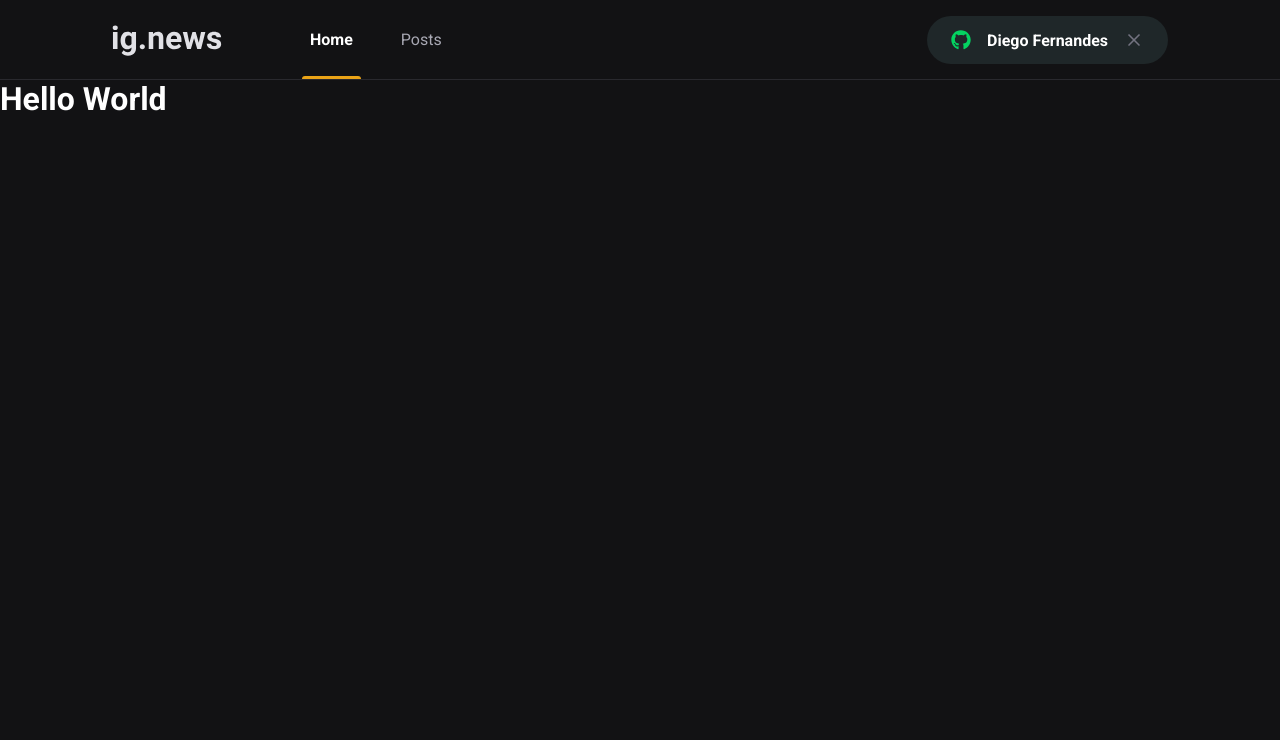
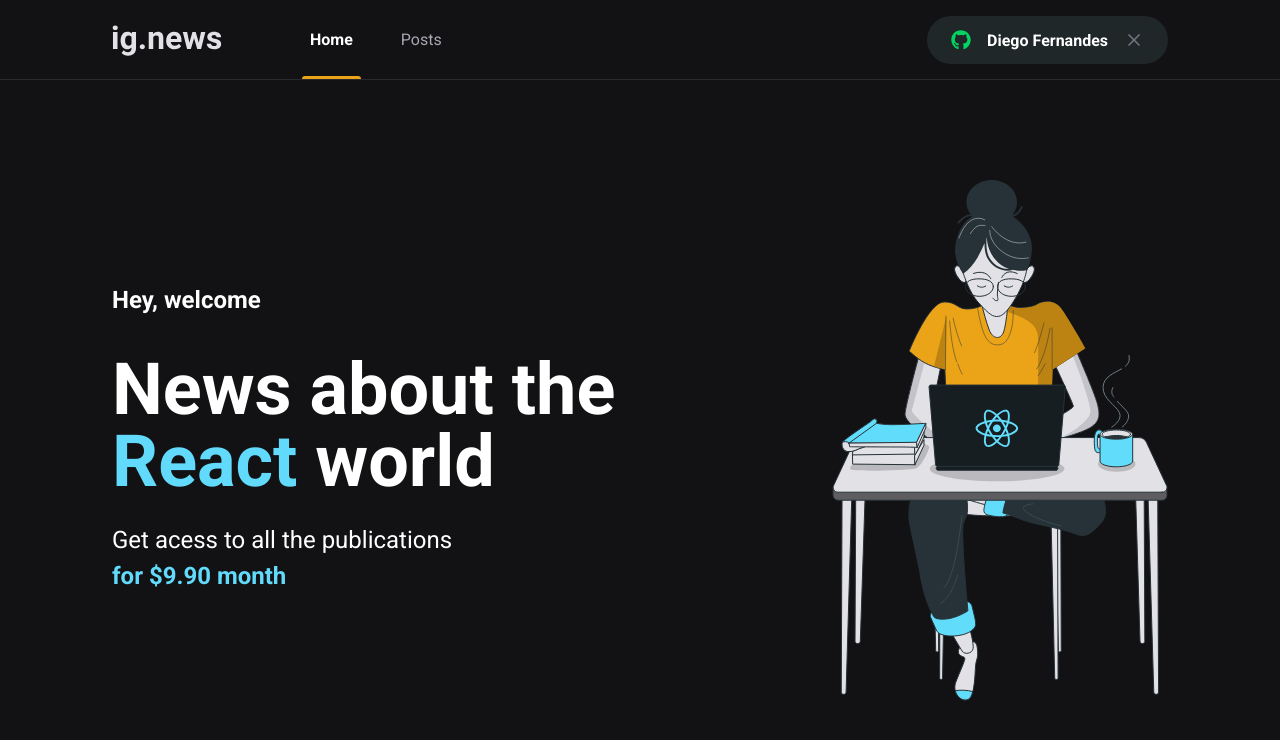
Before and after one commit to Joaopaulo33/ignews, a Next.js app: page / in a window 1280 px wide. Shown: the top 740 px of the page. Built offline with nearby package versions, Linux system fonts and the light colour scheme.

Commit message:
Criação home

```diff
--- /dev/null
+++ b/src/pages/home.module.scss
@@ -0,0 +1,42 @@
+.contentContainer{
+    max-width: 1120px;
+    margin: 0 auto;
+    padding: 0 2rem;
+//altura total da tela - 5rem, que é a altura do cabeçalho pra que fique centralizado, sem contar a altura do cabeçalho
+    height: calc(100vh - 5rem);
+
+    display:flex;
+    align-items: center;
+    justify-content: space-between;
+}
+.hero{
+    max-width:600px;
+
+    >span{
+        font-size:1.5rem;
+        font-weight: bold;
+    }
+
+    h1{
+        font-size: 4.5rem;
+        line-height: 4.5rem;
+        font-weight: 4.5rem;
+        margin-top: 2.5rem;
+        span{
+            color:var(--cyan-500);
+        }
+    }
+
+    p{
+        font-size: 1.5rem;
+        line-height: 2.25rem;
+        margin-top: 1.5rem;
+
+        span{
+            color:var(--cyan-500);
+            font-weight:bold;
+        }
+    }
+
+
+}
--- a/src/pages/index.tsx
+++ b/src/pages/index.tsx
@@ -1,5 +1,21 @@
+import Head from 'next/head';
+import styles from './home.module.scss'
 export default function Home(){
     return(
-        <h1 >Hello World</h1>
+        <>
+            <Head>
+                <title>Home | ig.news</title>
+            </Head>
+
+            <main className={styles.contentContainer}>
+                <section className={styles.hero}>
+                    <span> Hey, welcome</span>
+                    <h1>News about the <span> React </span> world</h1>
+                    <p>Get acess to all the publications <br /> <span>for $9.90 month</span>
+                    </p>
+                </section>
+                <img src="/images/avatar.svg" alt="Girl coding" />
+            </main>
+        </>
     )
 }
```
